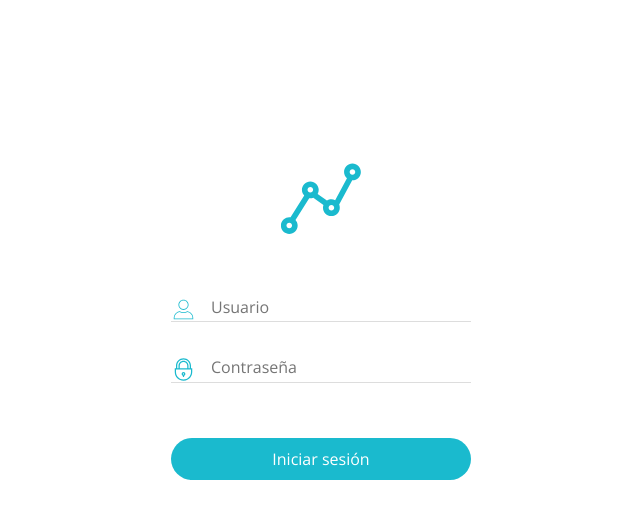
After one commit to hecerinc/b2b, a PHP site: page /b2b/login.php in a window 1280 px wide. The commit adds this page. Shown: the top 519 px of the page, without its empty margins (319-959 px from the left). Run offline with PHP 8.4, Linux system fonts and the light colour scheme; some libraries are stand-ins or nearby versions.

```diff
--- a/composer.json
+++ b/composer.json
@@ -1,5 +1,6 @@
 {
     "require": {
-        "nesbot/carbon": "^1.21"
+        "nesbot/carbon": "^1.21",
+        "altorouter/altorouter": "^1.1"
     }
 }
--- a/includes.php
+++ b/includes.php
@@ -1,6 +1,6 @@
 <?php
 require_once 'ViewBlock.php';
-
+global $Block;
 $Block = new ViewBlock();
 function get_header($title = "", $keywords = "", $css = array()){
 	global $bg_color;
--- /dev/null
+++ b/login.php
@@ -0,0 +1,79 @@
+<!DOCTYPE html>
+<html lang="en">
+<head>
+	<meta charset="UTF-8">
+	<title>Plataforma B2B</title>
+	<link rel="stylesheet" href="https://cdnjs.cloudflare.com/ajax/libs/normalize/4.0.0/normalize.min.css">
+	<link href='https://fonts.googleapis.com/css?family=Open+Sans:400,600,300,700' rel='stylesheet' type='text/css'>
+	<style>
+		body{
+			font-family: 'Open Sans', sans-serif;
+		}
+		/* #1ABACE */
+		.logo{
+			width: 80px;
+			margin: 0 auto;
+			display: block;
+			margin-bottom: 60px;
+		}
+		.logo svg{
+			width: 80px;
+		}
+		.logo path{
+			fill: #1ABACE;
+		}
+		*{
+			box-sizing: border-box;
+		}
+		input[type="text"], input[type="password"]{
+			display: block;
+			width: 100%;
+			border:0 none;
+			margin-bottom:35px;
+			border-bottom:1px solid #ddd;
+			padding-bottom: 5px;
+			padding-left:40px;
+			padding-right: 10px;
+			color: #656262;
+		}
+		input[type="text"]:focus, input[type="password"]{
+			outline:none;
+		}
+		#username{
+			background-image:url(user.svg);
+			background-repeat: no-repeat;
+			background-size: 25px 25px;
+
+		}
+		#pass{
+			background-image: url(lock.svg);
+			background-repeat: no-repeat;
+			background-size: 25px 25px;
+		}
+		.submit{
+			width: 100%;
+			color: #fff;
+			border:0 none;
+			border-radius:40px;
+			background-color: #1ABACE;
+			padding:12px 10px;
+			margin-top: 20px;
+		}
+		.container{
+			width: 300px;
+			margin: 0 auto;
+			margin-top: 12%;
+		}
+	</style>
+</head>
+<body>
+	<div class="container">
+		<a href="#" class="logo"><?= file_get_contents('logo.svg') ?></a>
+		<form action="dashboard" class="login" method="post">
+			<input autofocus placeholder="Usuario" type="text" name="username" id="username">
+			<input placeholder="Contraseña" type="password" name="pass" id="pass">
+			<input type="submit" value="Iniciar sesi&oacute;n" class="submit">
+		</form>
+	</div>
+</body>
+</html>
```
Also changed, not shown: index.php (+39 -59 lines), sidebar.php (+6 -6 lines), .htaccess (added), 1 other file.
